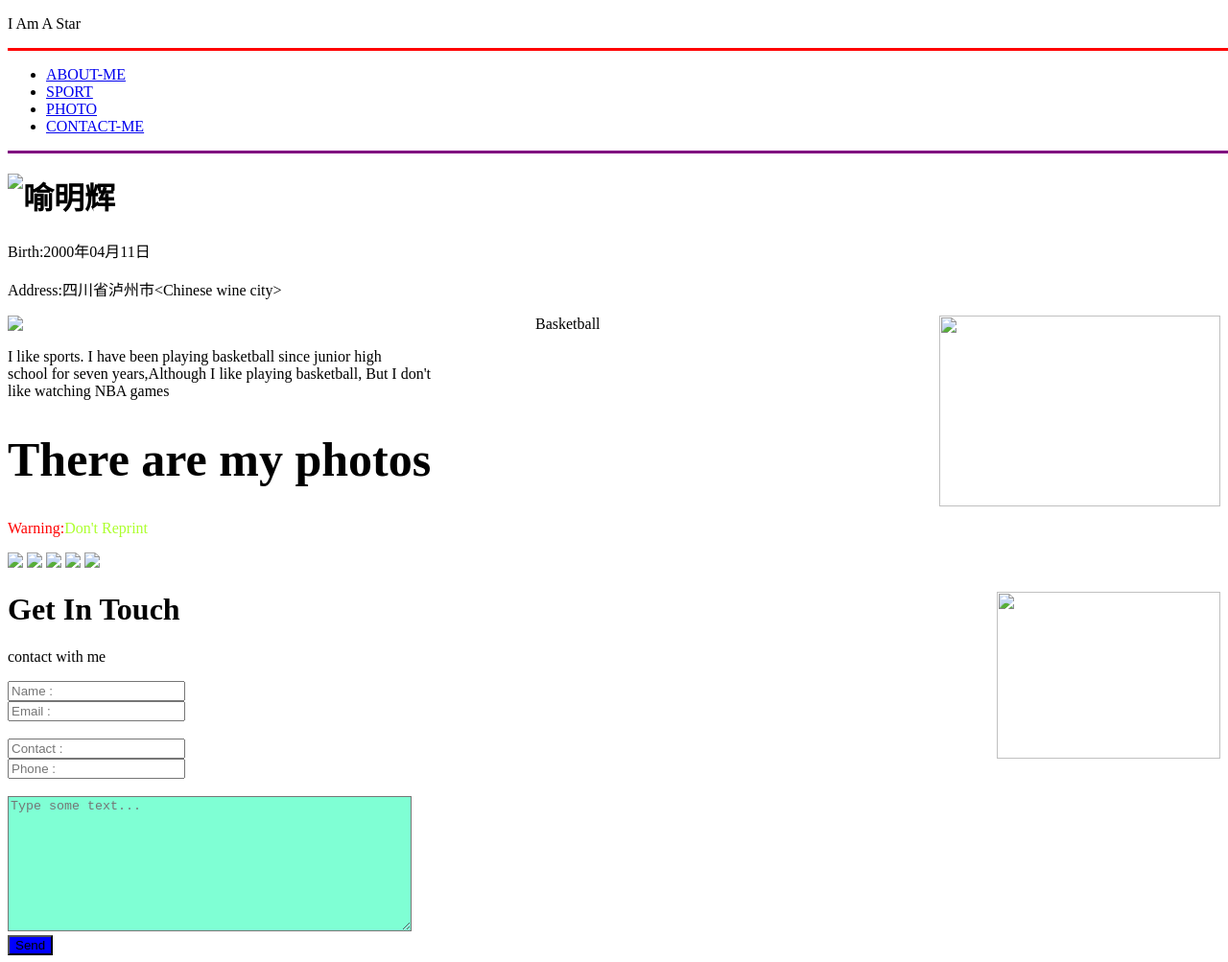
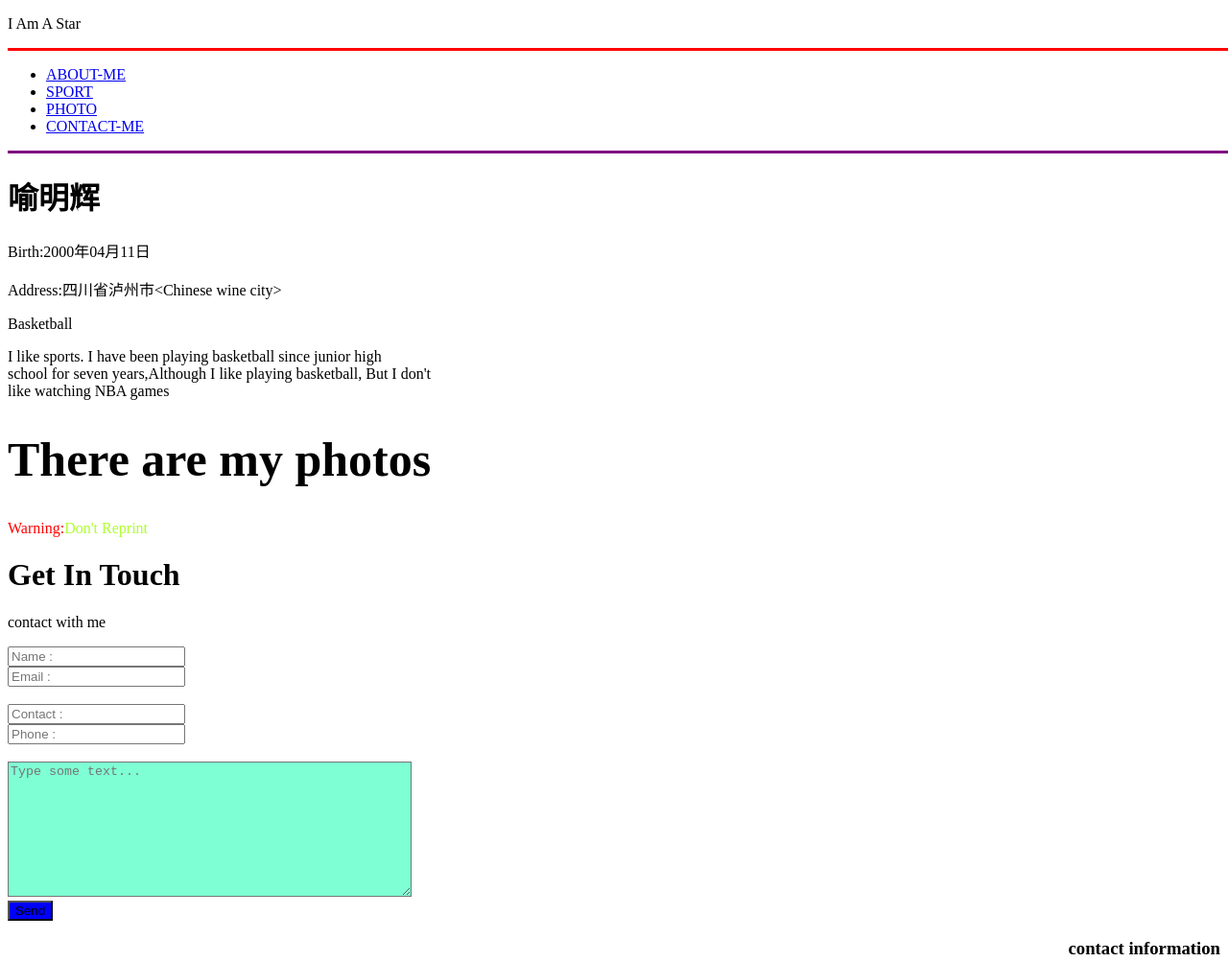
Before and after one commit to minghuinet/minghuinet.github.io, a plain HTML site: page index.html in a window 1280 px wide. Shown: the top 1003 px of the page at 96% size. Drawn offline with Linux system fonts and the light colour scheme; some icons are missing.

Commit message:
Update index.html

```diff
--- a/index.html
+++ b/index.html
@@ -3,7 +3,7 @@
 	<head>
 		<meta charset="utf-8">
 		<title>个人介绍</title>
-		<link href="style.css" rel="stylesheet" />
+
 	</head>
 	<body>
 		<p class="tittle">I Am A Star</p>
@@ -27,29 +27,25 @@
 		<hr size="3" color="purple" width="1500px"/>
 		<div class="content">
 		<div id="content-about-me">
-			<img src="imgs/face.jpg" class="face" align="left"/>
+
 			<h1 class="name" align="left">喻明辉</h1>
 			<p>Birth:2000年04月11日</p>
 			<p>Address:四川省泸州市&lt;Chinese wine city&gt;</p>
-			<img src="imgs/luzhou.jpg" align="right" width="293px" height="199px" />
+
 		</div>
 		<div id="content-sport">
-			<img src="imgs/sport.png" align="left" width="550px" height="<550px></550px>" />
+
 			<p class="sport">Basketball </p>
 			<p>I like sports. I have been playing basketball since junior high <br/>school for seven years,Although I like playing basketball, But I don't <br/>like watching NBA games</p>
 		</div>
 		<div id="content-photo">
 			<h1 style="font-size: 50px;" > There are my photos</h1>
 			 <p class="photos" style="color: greenyellow;"><span style="color: #FF0000;">Warning:</span>Don't Reprint </p>
-			<img src="imgs/2.jpg" />
-			<img src="imgs/1.jpg" />
-			<img src="imgs/3.jpg" />
-			<img src="imgs/4.jpg"/>
-			<img src="imgs/5.jpg"/>
+
 		</div>
 		<div id="content-contact-me">
 		 <div id="crcl">
-		  <img src="imgs/contact.png" align="right" width="233px" height="174px"/ id="call"> </div>
+
 			<div class="form">
 			<h1 class="contact" >Get In Touch</h1>
 			<p>contact with me</p>
```
